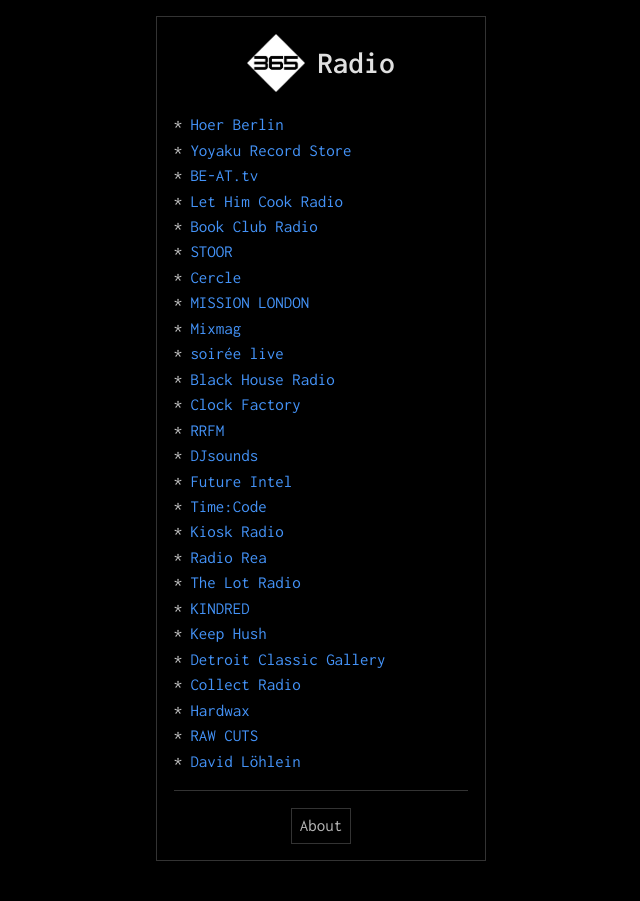
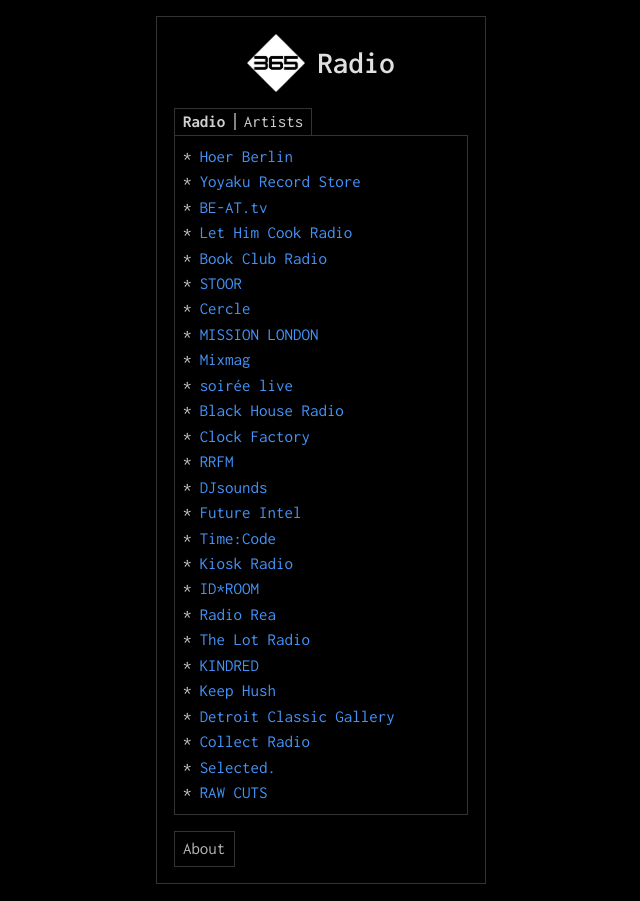
Before and after one commit to itzCozi/baddev.top, a SvelteKit app: page / in a window 1280 px wide. Shown: the whole page, without its empty margins (319-959 px from the left). Before the commit the page ends 878 px from the top, so only its background shows below. Built offline with nearby package versions, Linux system fonts and the light colour scheme.

Commit message:
add artists

```diff
--- a/src/lib/layout/PageLayout.svelte
+++ b/src/lib/layout/PageLayout.svelte
@@ -7,7 +7,7 @@
 </script>
 
 <div class="flex items-center justify-center p-4 min-h-screen">
-  <div class="mx-auto flex flex-col gap-2 w-[20rem] h-full border-mono-divider border p-4">
+  <div class="mx-auto w-[20rem] h-full border border-mono-divider p-4">
     {@render children?.()}
   </div>
 </div>
--- a/src/lib/type/Divider.svelte
+++ b/src/lib/type/Divider.svelte
@@ -7,5 +7,5 @@
   let { className = "", children }: Props = $props();
 </script>
 
-<hr class={`border-b border-mono-divider my-2 border-0 ${className}`} />
+<hr class={`border-b border-mono-divider my-3 border-0 ${className}`} />
 {@render children?.()}
--- a/src/routes/+page.svelte
+++ b/src/routes/+page.svelte
@@ -4,11 +4,13 @@
   import PageLayout from "$lib/layout/PageLayout.svelte";
   import Button from "$lib/buttons/Button.svelte";
   import { goto } from "$app/navigation";
+  import { writable } from "svelte/store";
+
+  const activeTab = writable("radio");
 </script>
 
 <PageLayout>
-  <h1
-    class="text-3xl text-type-emphasized mb-3 flex gap-3 text-center items-center justify-center font-semibold">
+  <h1 class="text-3xl text-type-emphasized mb-4 flex gap-3 text-center items-center justify-center font-semibold">
     <button on:click={() => goto("/")}>
       <img
         src="/icon.png"
@@ -17,6 +19,24 @@
         class="h-14 w-auto hover:scale-105 duration-200 ease-in-out cursor-pointer" />
     </button> Radio
   </h1>
+
+  <!-- Jerry rigged so the height stays constant during tab switches  -->
+  <span class="flex flex-row gap-2 border-x border-t border-b-0 border-mono-divider px-2 w-fit">
+    <button
+      on:click={() => activeTab.set("radio")}
+      class={`${$activeTab === "radio" ? "font-bold" : ""}`}>
+      Radio
+    </button>
+    <div class="border border-r border-type-dimmed/65 my-1"></div>
+    <button
+      on:click={() => activeTab.set("artists")}
+      class={`${$activeTab === "artists" ? "font-bold" : ""}`}>
+      Artists
+    </button>
+  </span>
+
+  <div class="border border-mono-divider mb-4 p-2 h-[680px]">
+    {#if $activeTab === "radio"}
       <ul>
         <ListItem
           href="https://www.youtube.com/@hoer.berlin"
@@ -70,6 +90,9 @@
           href="https://www.youtube.com/@KioskRadio"
           text="Kiosk Radio" />
         <ListItem
+          href="https://www.youtube.com/@idroomparis"
+          text="ID*ROOM" />
+        <ListItem
           href="https://www.youtube.com/@RadioRea"
           text="Radio Rea" />
         <ListItem
@@ -88,21 +111,47 @@
           href="https://www.youtube.com/@CollectRadio"
           text="Collect Radio" />
         <ListItem
-      href="https://www.youtube.com/@hardwax_official"
-      text="Hardwax" />
+          href="https://www.youtube.com/@SelectedBase"
+          text="Selected." />
         <ListItem
           href="https://www.youtube.com/@RAWCUTSTV"
           text="RAW CUTS" />
+      </ul>
+    {/if}
+
+    {#if $activeTab === "artists"}
+      <ul>
+        <ListItem
+          href="https://soundcloud.com/jj-darragh"
+          text="JJ Darragh" />
         <ListItem
           href="https://www.youtube.com/@davidloehlein"
           text="David Löhlein" />
+        <ListItem
+          href="https://www.youtube.com/@youna_kr"
+          text="YOUNA" />
+        <ListItem
+          href="https://www.youtube.com/@ColinBenders"
+          text="Colin Benders" />
+        <ListItem
+          href="https://www.youtube.com/@chrisluno"
+          text="Chris Luno" />
+        <ListItem
+          href="https://www.youtube.com/@BLONDISH"
+          text="BLOND:ISH" />
+        <ListItem
+          href="https://www.youtube.com/@guidlle"
+          text="guidlle" />
+        <ListItem
+          href="https://www.youtube.com/@Stlndrms"
+          text="STLNDRMS" />
       </ul>
-  <Divider />
-  <div class="flex items-center justify-center">
+    {/if}
+  </div>
+
+  <div class="flex justify-between items-center">
     <Button
       title="About"
-      href="/about">
-      About
-    </Button>
+      href="/about">About</Button>
   </div>
 </PageLayout>
--- a/src/routes/about/+page.svelte
+++ b/src/routes/about/+page.svelte
@@ -8,8 +8,7 @@
 </script>
 
 <PageLayout>
-  <h1
-    class="text-3xl text-type-emphasized flex gap-3 text-center items-center justify-center font-semibold">
+  <h1 class="text-3xl text-type-emphasized mb-4 flex gap-3 text-center items-center justify-center font-semibold">
     About
     <button on:click={() => goto("/")}>
       <img
@@ -19,12 +18,10 @@
         class="h-14 w-auto hover:scale-105 duration-200 ease-in-out cursor-pointer" />
     </button>
   </h1>
-  <Paragraph className="mt-3 mb-1">
-    365 Radio is a collection of "radio stations" that stream and post mostly on YouTube. These
-    channels mostly consist of DJ sets and other related content. Some of these have a strange
-    twist, like DJing in the back of a kitchen, in a bathroom, or in an elevator. Only the best
-    promoters/radio stations are included in this list. We love feedback, so if you have any
-    suggestions, please let us know.
+  <Paragraph className="mt-3 mb-2">
+    365 Radio is a collection of "radio stations" that stream and post mostly on YouTube. These channels mostly consist of DJ sets and other related content. Some of these have a strange twist, like
+    DJing in the back of a kitchen, in a bathroom, or in an elevator. Only the best promoters/radio stations are included in this list. We love feedback, so if you have any suggestions, please let us
+    know.
   </Paragraph>
   <BigButton
     title="Email"
--- a/src/styles/global.css
+++ b/src/styles/global.css
@@ -5,10 +5,12 @@
 :root ::-webkit-scrollbar {
   width: 8px;
   background-color: transparent;
+  border-left: #333333 solid 0.5px;
 }
 :root ::-webkit-scrollbar-thumb {
-  background-color: #252525;
+  background-color: transparent;
   cursor: pointer;
+  border-block: #333333 solid 0.5px;
 }
 
 ::selection {
```
Also changed, not shown: package.json (+2 -29 lines), .prettierrc.json, 1 other file (tests, documents, lock files or other folders). Lines whose indentation alone changed are shown as unchanged.
